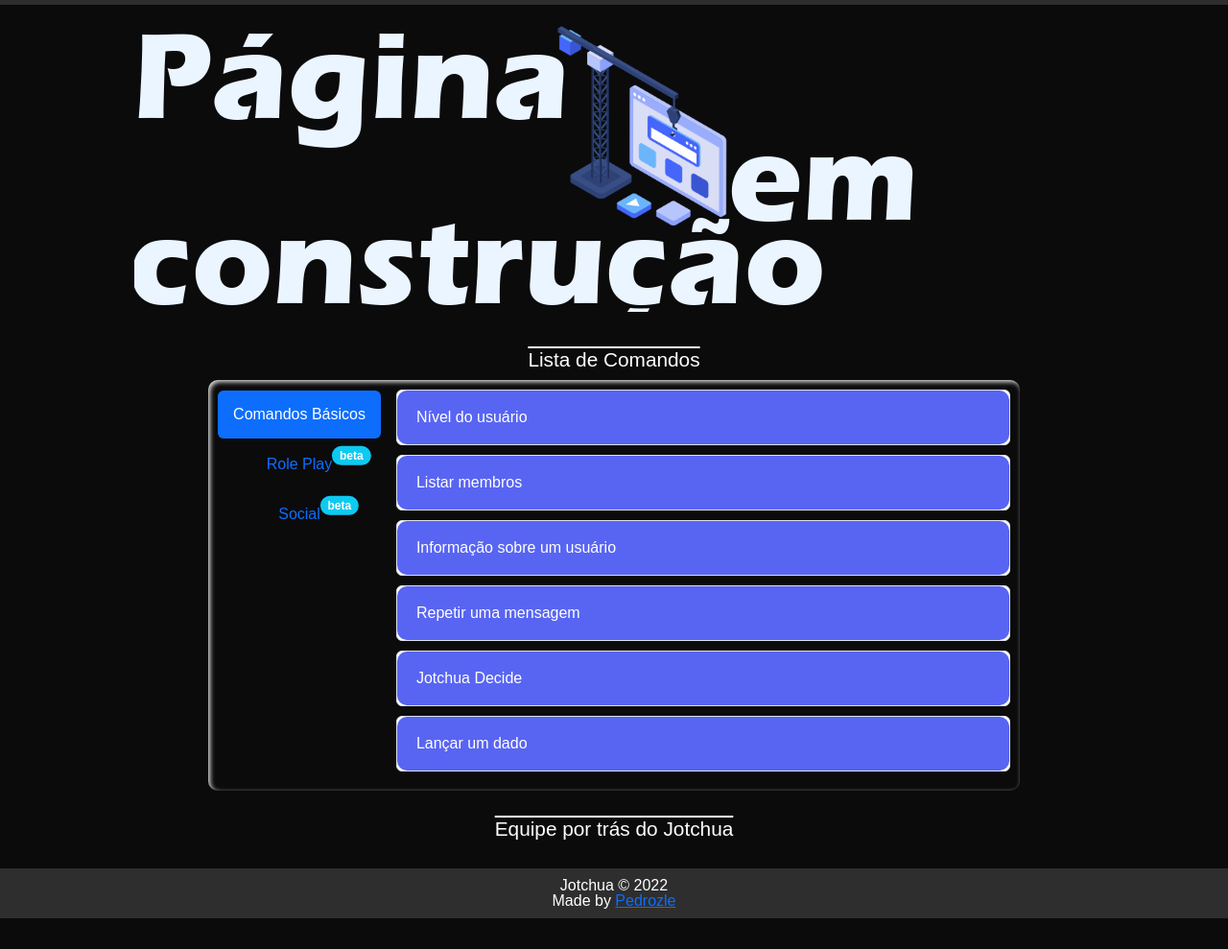
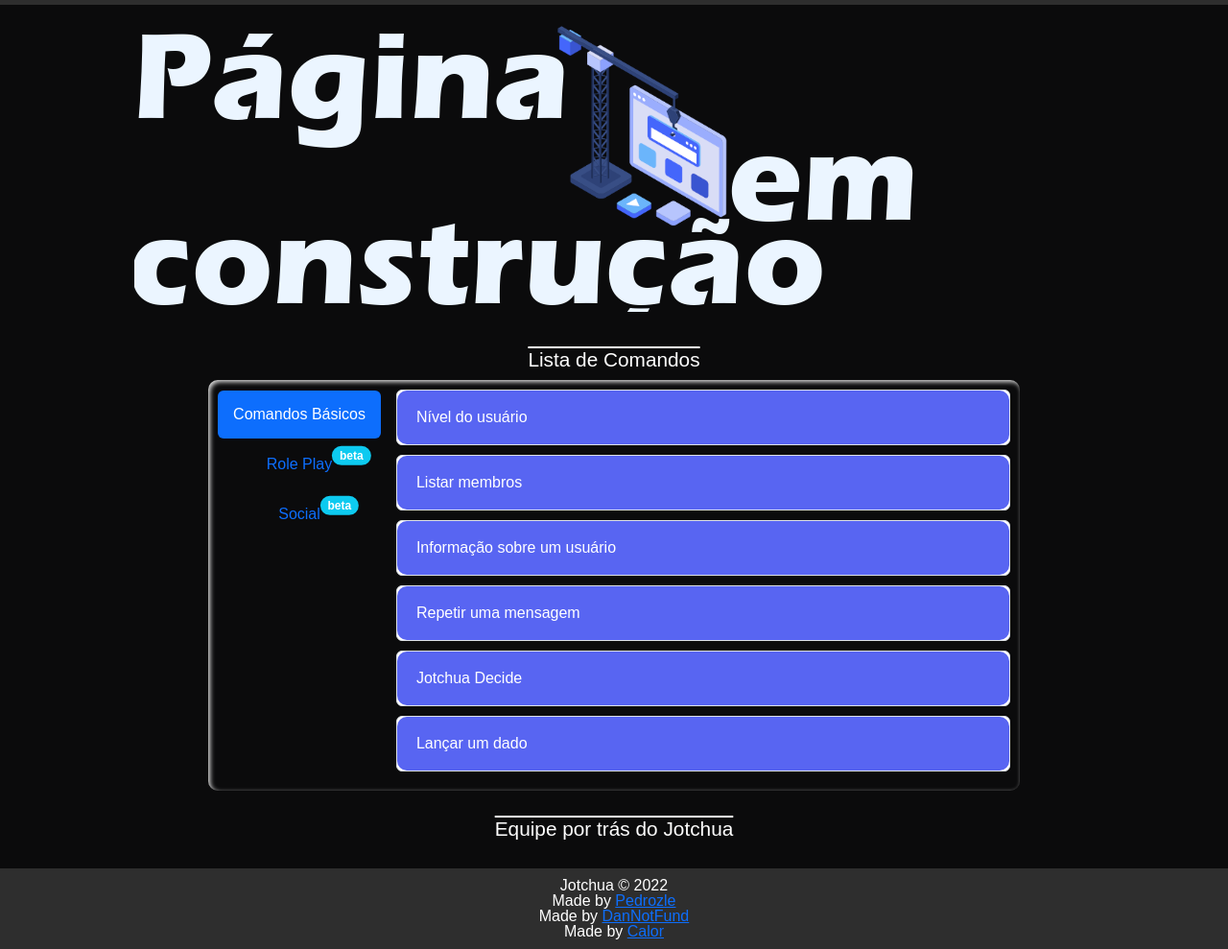
Before and after one commit to pedrozle/jotchua-bot, a plain HTML site: page docs/index.html in a window 1280 px wide. Shown: the part 49-1038 px from the top of the page at 96% size. Before the commit the page ends 1006 px from the top, so only its background shows below. Drawn offline with nearby package versions, Linux system fonts and the light colour scheme; a web font is replaced by a local one.

Commit message:
update contributos

```diff
--- a/docs/index.html
+++ b/docs/index.html
@@ -737,6 +737,13 @@
             <div class="made-by">
                 Made by <a href="https://github.com/pedrozle">Pedrozle</a>
             </div>
+             <div class="made-by">
+                Made by <a href="https://github.com/daniel9d">DanNotFund</a>
+            </div>
+             <div class="made-by">
+                Made by <a href="https://github.com/carlosdoceu">Calor</a>
+            </div>
+
         </footer>
         <script
             src="https://cdn.jsdelivr.net/npm/bootstrap@5.3.2/dist/js/bootstrap.bundle.min.js"
```
